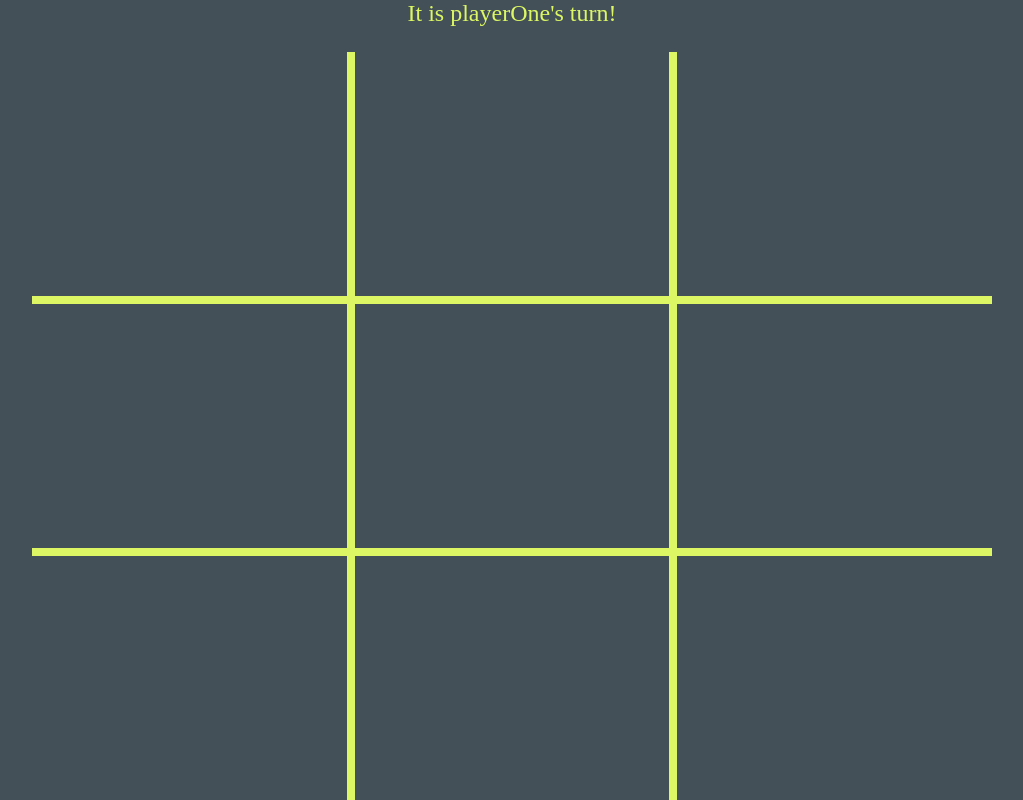
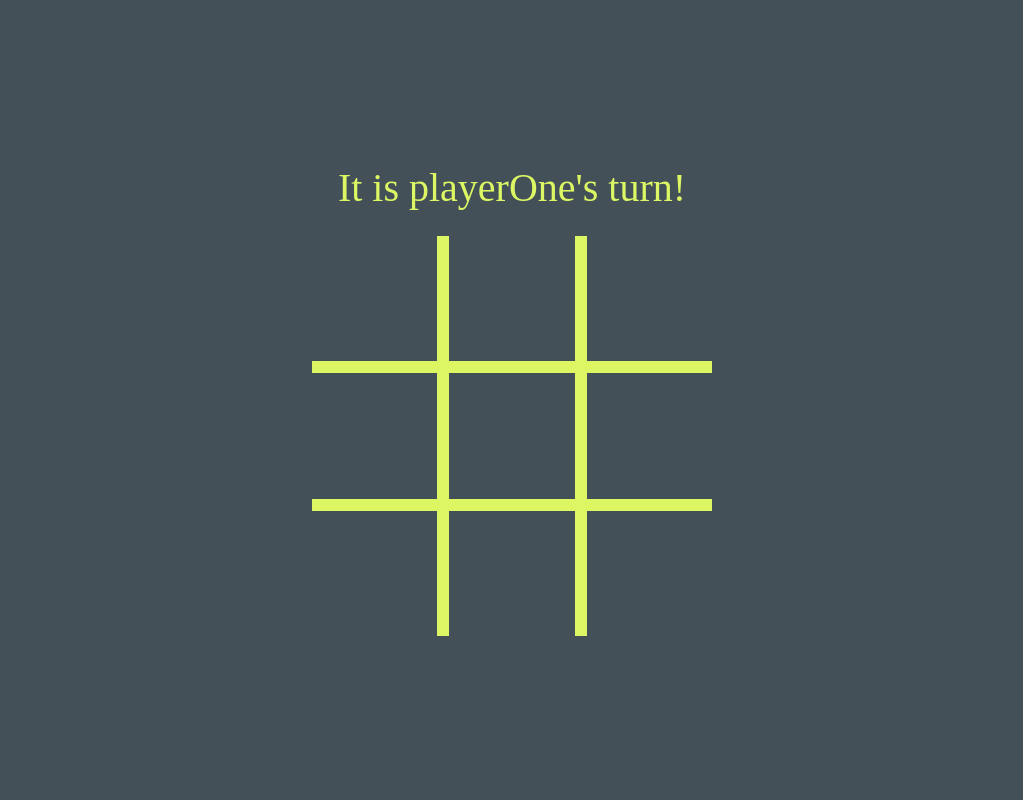
Before and after one commit to jooo-lee/tic-tac-toe, a plain HTML site: page index.html in a window 1280 px wide. Shown: the whole page, without its empty margins (128-1151 px from the left). Drawn offline with Linux system fonts and the light colour scheme.

Commit message:
Add responsivity to larger and narrow screens

```diff
--- a/styles.css
+++ b/styles.css
@@ -26,9 +26,11 @@ body {
 
 #announcement {
     text-align: center;
-    font-size: 1.5rem;
+    font-size: 2rem;
     color: var(--secondary-color);
 }
+
+/* ----------------------- Gameboard ----------------------- */
 
 #grid-container {
     height: 75vw;
@@ -42,10 +44,40 @@ body {
 
 .square {
     border: none;
-    font-size: 3.5rem;
+    font-size: 4rem;
     color: var(--secondary-color);
     background-color: var(--main-color);
     display: flex;
     justify-content: center;
     align-items: center;
 }
+
+/* ----------------------- Screens Narrower Than 300px ----------------------- */
+
+@media only screen and (max-width: 300px) {
+    #announcement {
+        font-size: 1.5rem;
+    }
+
+    .square {
+        font-size: 3.5rem;
+    }
+}
+
+/* ------------------------------ Larger Screens ------------------------------ */
+
+@media only screen and (min-width: 550px) {
+    #announcement {
+        font-size: 2.5rem;
+    }
+
+    #grid-container {
+        height: 50vh;
+        width: 50vh;
+        gap: 12px;
+    }
+
+    .square {
+        font-size: 5rem;
+    }
+}
```
